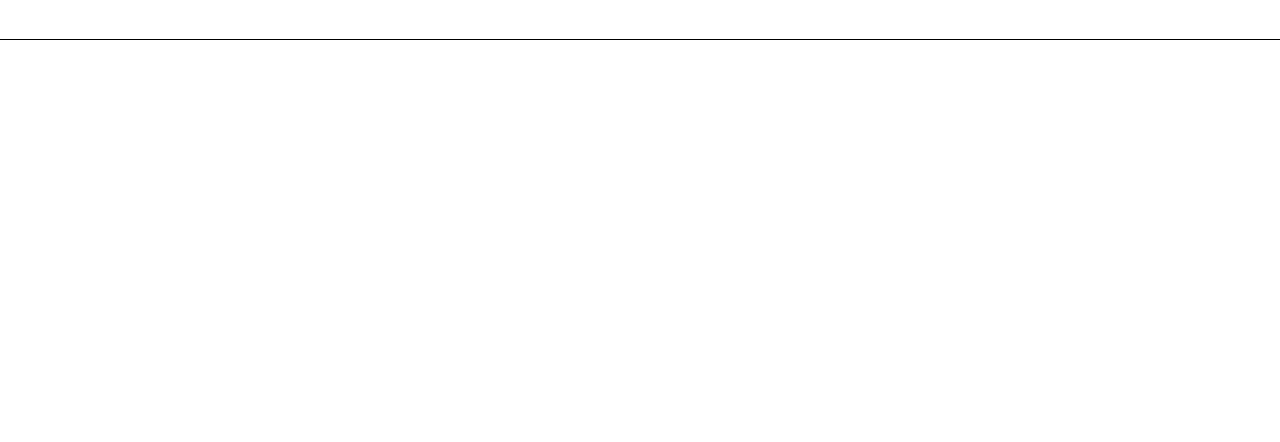
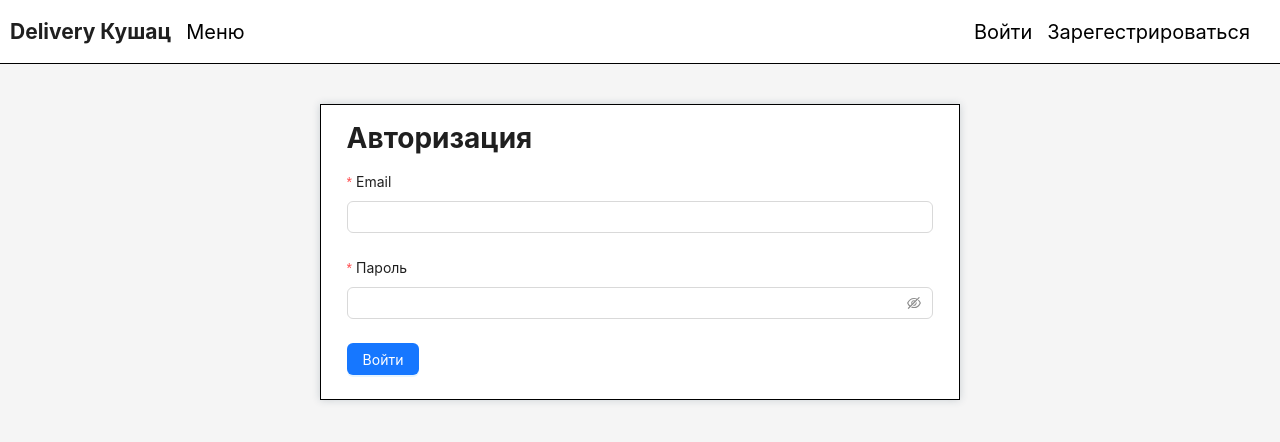
Before and after one commit to SyrykhSergey/food-delivery-react, a React (Create React App) app: page /authorization in a window 1280 px wide. Before the commit this address had no page. Shown: the top 442 px of the page. Built offline with nearby package versions, Linux system fonts and the light colour scheme.

Commit message:
Реализовал авторизацию и выход из аккаунта

```diff
--- a/src/App.css
+++ b/src/App.css
@@ -34,3 +34,73 @@
   outline: solid 1px #0080ff;
   border: none;
 }
+
+.headerContainer{
+  display: flex;
+  flex-direction: row;
+  height: max-content;
+}
+.headerRightSide{
+  display: flex;
+  flex-direction: row;
+  height: 100%;
+  margin-right: 10px;
+  margin-left: auto;
+  align-items: center;
+}
+
+a{
+  text-decoration: none;
+  color: black;
+  margin-left: 15px;
+  font-size: 20px;
+}
+
+.catalog-item {
+  padding: 0px;
+  margin: 10px;
+  width: 150px;
+  border: 1px solid gray;
+  display: flex;
+  flex-direction: column;
+  flex-wrap: nowrap;
+}
+
+.ratingsComp {
+  display: flex;
+  flex-direction: row;
+}
+
+.buying {
+  background: #a3a2a2;
+  margin-bottom: 0;
+  margin-top: auto;
+}
+
+.buyPlace {
+  background: seagreen;
+  border-radius: 5px;
+  float: right;
+}
+.menuBoard {
+  display: flex;
+  justify-content: center;
+  background: white;
+  flex-wrap: wrap;
+}
+
+.menuContainer{
+  border: 1px solid black;
+  width: 42%;
+  height: fit-content;
+  margin-left: 28%;
+  background: white;
+  margin-top: 40px;
+  margin-bottom: 50px;
+  padding-bottom: 20px;
+}
+
+.dishesImage{
+  width: 100%;
+  height: 100px;
+}
--- a/src/App.js
+++ b/src/App.js
@@ -3,16 +3,20 @@
 import {Content, Header} from "antd/es/layout/layout";
 import {Layout} from "antd";
 import Registration from "./pages/Registration";
+import Authorization from "./pages/Authorization";
+import HeaderMenu from "./components/HeaderMenu";
 
 function App() {
     return (
         <Router>
             <Layout>
-                <Header style={{background:"white", borderBottom: "solid 1px black", height: "5vh"}}>
+                <Header style={{background:"white", borderBottom: "solid 1px black", padding: "0 10px 0 10px", width: "100vw"}}>
+                    <HeaderMenu />
                 </Header>
                 <Content>
                     <Routes>
-                        <Route path='/registration' element={<Registration />}/>
+                        <Route path='/registration' element={<Registration />} />
+                        <Route path='/authorization' element={<Authorization />} />
                     </Routes>
                 </Content>
             </Layout>
--- /dev/null
+++ b/src/components/HeaderMenu.js
@@ -0,0 +1,54 @@
+import React from 'react';
+import axios from "axios";
+
+const HeaderMenu = () => {
+    let isLogged = localStorage.getItem('token'); //Заменить при появлении авторизации
+    async function quiteAccount(){
+        await axios.post('https://food-delivery.kreosoft.ru/api/account/logout',{} , {
+            headers: {
+                'Authorization': `Bearer ${localStorage.getItem('token')}`,
+            },
+        }).then((response) => {
+            localStorage.setItem('email', '');
+            localStorage.setItem('token', '');
+            window.location = '/';
+        }).catch((err) => {
+            console.log(err)
+        })
+    }
+    if (isLogged){
+        return(
+            <div className="headerContainer">
+                <h2> Delivery Кушац</h2>
+                <a href={'/'}>Меню</a>
+                <a href={'/orders'}>Заказы</a>
+                <a href={'/cart'}>Корзина</a>
+                <div className="headerRightSide">
+                    <a href={'/profile'}>{localStorage.getItem('email')}</a>
+                    <button style={{height: "40px",
+                        marginLeft: "10px",
+                        border: "none",
+                        borderRadius: "5px",
+                        padding: "10px",}}
+                            onClick={quiteAccount}>выйти</button>
+                </div>
+
+            </div>
+        );
+    }
+    else{
+        return (
+            <div className="headerContainer">
+                <h2> Delivery Кушац</h2>
+                <a href={'/'}>Меню</a>
+                <div style={{display:"flex", marginRight: "20px", marginLeft: "auto"}}>
+                    <a href={'/authorization'}>Войти</a>
+                    <a href={'/registration'}>Зарегестрироваться</a>
+                </div>
+
+            </div>
+        );
+    }
+};
+
+export default HeaderMenu;
--- /dev/null
+++ b/src/pages/Authorization.js
@@ -0,0 +1,129 @@
+import React, {useState} from 'react';
+import {Button, Form, Input} from "antd";
+import Swal from "sweetalert2";
+import axios from "axios";
+
+const Authorization = () => {
+    const [response, setResponse] = useState('');
+
+
+    async function postAuthorization(data){
+        await axios.post('https://food-delivery.kreosoft.ru/api/account/register', data)
+            .then((response) => {
+                console.log(response)
+                setResponse(response.code)
+                localStorage.setItem('token', response.data.token)
+                Swal.fire({
+                    position: 'top-center',
+                    icon: 'success',
+                    title: 'Вы успешно вошли',
+                    showConfirmButton: false,
+                    timer: 10000
+                }).then (() => {
+                        localStorage.setItem('email', data.email)
+                        window.location = '/';
+                    }
+                )
+            }).catch((error) => {
+                Swal.fire({
+                    position: 'top-center',
+                    icon: 'error',
+                    title: 'Данные заполнены неверно',
+                    showConfirmButton: false,
+                    timer: 2000
+                })
+                console.log(error)
+            });
+    }
+    function onFinish(event){
+        console.log(event)
+        let requestBody = {
+            "email": event.email,
+            "password": event.password,
+        }
+        postAuthorization(requestBody).then (() => {
+            console.log(response)
+        })
+
+        console.log(requestBody)
+    }
+    function onFinishFailed(event){
+        console.log(event);
+        Swal.fire({
+            position: 'top-center',
+            icon: 'error',
+            title: 'Данные заполнены неверно',
+            showConfirmButton: false,
+            timer: 2000
+        })
+    }
+    return (
+        <div className={'background'} style={{height: "95vh"}}>
+            <div className={'frame-box'} style={{backgroundColor: "white"}}>
+                <div className={'box-content'}>
+                    <h1>Авторизация</h1>
+                    <Form
+                        name="registration"
+                        layout={'vertical'}
+                        labelCol={{
+                            span: 8,
+                        }}
+                        wrapperCol={{
+                            span: 30,
+                        }}
+                        style={{
+
+                        }}
+                        initialValues={{
+                            remember: true,
+                        }}
+                        onFinish={onFinish}
+                        onFinishFailed={onFinishFailed}
+                        autoComplete="off"
+                    >
+                        <Form.Item
+                            label="Email"
+                            name="email"
+                            style={{marginTop: "2vh"}}
+                            rules={[
+                                {
+                                    required: true,
+                                    message: 'Введите email',
+                                },
+                            ]}
+                        >
+                            <Input />
+                        </Form.Item>
+
+                        <Form.Item
+                            label="Пароль"
+                            name="password"
+                            rules={[
+                                {
+                                    required: true,
+                                    message: 'Введите ваш пароль',
+                                },
+                            ]}
+                        >
+                            <Input.Password />
+                        </Form.Item>
+
+                        <Form.Item
+                            wrapperCol={{
+                                offset: 0,
+                                span: 8,
+                            }}
+                        >
+                            <Button type="primary" htmlType="submit">
+                                Войти
+                            </Button>
+                        </Form.Item>
+
+                    </Form>
+                </div>
+            </div>
+        </div>
+    );
+};
+
+export default Authorization;
--- a/src/pages/Registration.js
+++ b/src/pages/Registration.js
@@ -40,9 +40,28 @@
         await axios.post('https://food-delivery.kreosoft.ru/api/account/register', data)
             .then((response) => {
                 console.log(response)
-                setHousesData(response.data)
+                localStorage.setItem('token', response.data.token)
+                console.log(housesData)
+                Swal.fire({
+                    position: 'top-center',
+                    icon: 'success',
+                    title: 'Аккаунт успешно зарегестрирован',
+                    showConfirmButton: false,
+                    timer: 2000
+                }).then (() => {
+                        localStorage.setItem("email", data.email)
+                        window.location = '/';
+                    }
+                )
             }).catch((error) => {
                 console.log(error)
+                Swal.fire({
+                    position: 'top-center',
+                    icon: 'error',
+                    title: 'Данные заполнены неверно',
+                    showConfirmButton: false,
+                    timer: 2000
+                })
             });
     }
 
@@ -75,16 +94,7 @@
             "gender": event.gender
         }
         postRegistration(requestBody).then (() => {
-            Swal.fire({
-                position: 'top-center',
-                icon: 'success',
-                title: 'Аккаунт успешно зарегестрирован',
-                showConfirmButton: false,
-                timer: 2000
-            }).then (() => {
-                    window.location = '/';
-                }
-            )})
+            })
         console.log(requestBody)
     };
     function onFinishFailed(event){
@@ -246,7 +256,7 @@
                                     filterOption={(inputValue, option) =>
                                         option.value.toUpperCase().indexOf(inputValue.toUpperCase()) !== -1
                                     }
-                                    onSelect={value => chooseHouse(value)}
+                                    onSelect={chooseHouse}
                                 />
                             </div>
                         </div>
```
